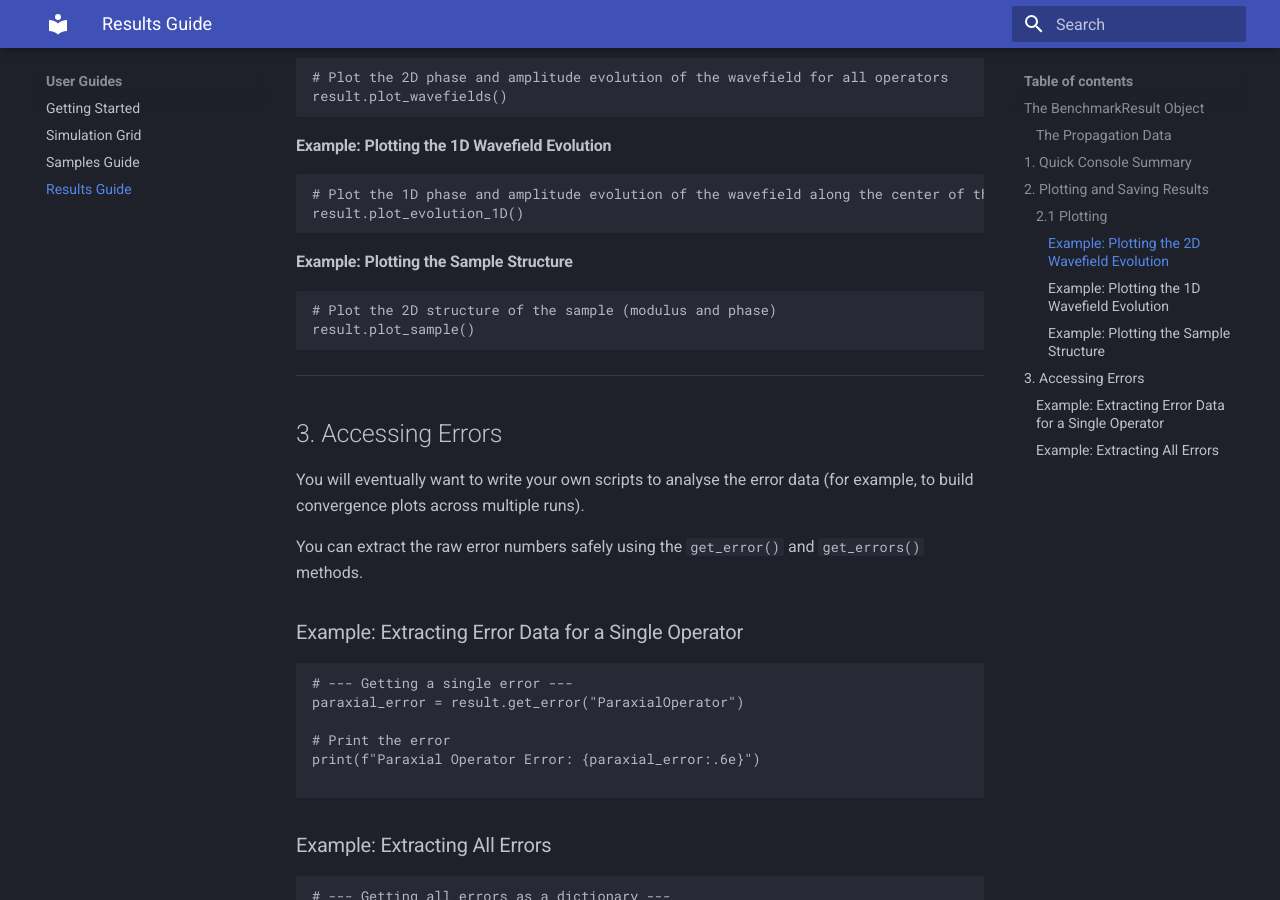
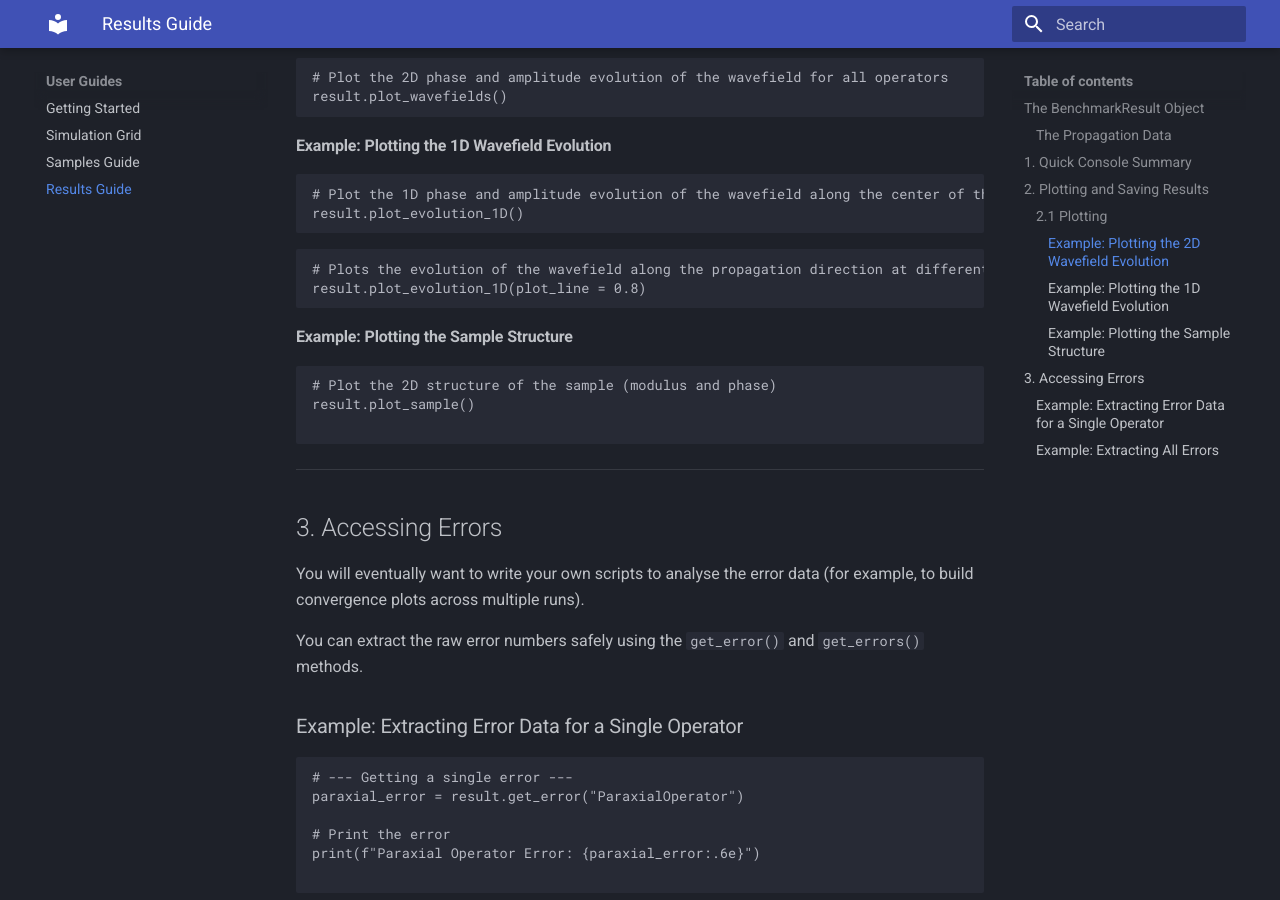
Before and after one commit to bryceshirley/ptychobench, an MkDocs documentation site: the page built from docs/results_guide.md, in a window 1280 px wide and 900 px high, scrolled down 2544 px. Built offline with MkDocs 1.6.1 and Material for MkDocs 9.7.7, drawn with Linux system fonts in a browser that asks for light colours.

Commit message:
added explanation of plot_line variable to results_guide.md for plot_evolutiom_1D

````diff
--- a/docs/results_guide.md
+++ b/docs/results_guide.md
@@ -101,11 +101,17 @@ result.plot_wavefields()
 result.plot_evolution_1D()
 ```
 
+```python
+# Plots the evolution of the wavefield along the propagation direction at different areas of the grid. automatically sets parameter to 0.5 (center) can be adjusted by user input to values between 0 and 1
+result.plot_evolution_1D(plot_line = 0.8)
+```
+
 #### Example: Plotting the Sample Structure
 
 ```python
 # Plot the 2D structure of the sample (modulus and phase)
 result.plot_sample()
+
 ```
 
 ---
````
